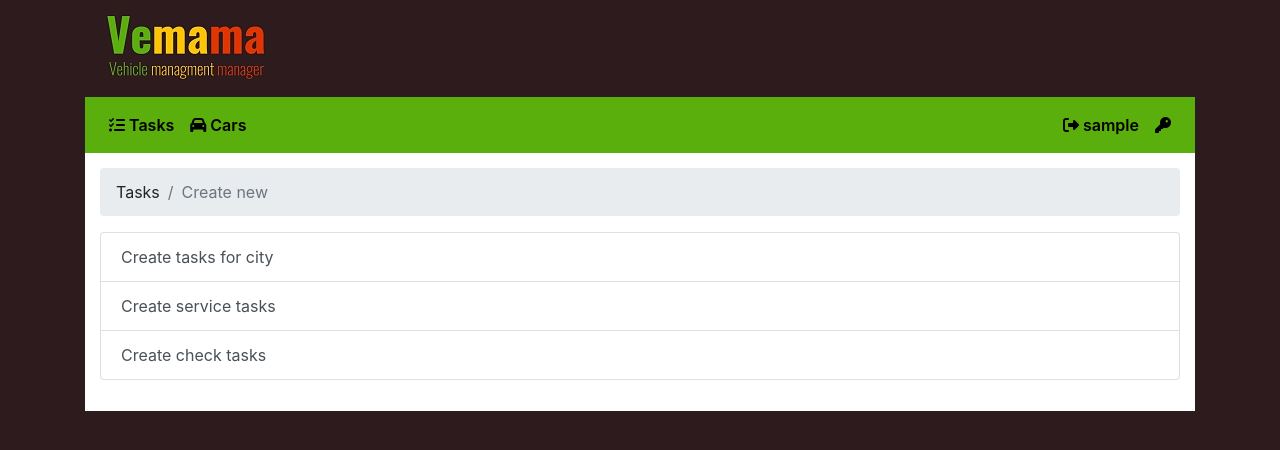
After one commit to Fasther/Vemama, a Django app: page /tasks/create in a window 1280 px wide. The commit adds this page. Shown: the top 450 px of the page. Run offline with Django 3.2, Linux system fonts and the light colour scheme; the visitor is signed in with stand-in values (Sample User, id 1); some libraries are stand-ins or nearby versions.

Commit message:
Create tasks index

```diff
--- a/vemama/tasks/create_tasks.py
+++ b/vemama/tasks/create_tasks.py
@@ -33,3 +33,4 @@ def create_service_tasks():
             if not tasks_already_exist(car, task_name): # if task is not existing...
                 create_task(car, task_name)
                 tasks_created += 1
+    return tasks_created
--- /dev/null
+++ b/vemama/tasks/templates/tasks/create_tasks.html
@@ -0,0 +1,28 @@
+{% extends "base.html" %}
+
+{% block content %}
+
+<nav>
+  <ol class="breadcrumb">
+    <li class="breadcrumb-item">Tasks</li>
+    <li class="breadcrumb-item active">Create new</li>
+  </ol>
+</nav>
+<p></p>
+{% if view.kwargs.message %}
+<div class="alert alert-primary" role="alert">
+  I have created {{view.kwargs.message}} new tasks.
+</div>
+{% endif %}
+
+<div class="list-group">
+    <a class="list-group-item list-group-item-action" href="#"> Create tasks for city </a>
+    <a class="list-group-item list-group-item-action" href="#"> Create service tasks </a>
+    <a class="list-group-item list-group-item-action" href="#"> Create check tasks </a>
+</div>
+
+
+
+<p></p>
+
+{% endblock %}
--- a/vemama/tasks/templates/tasks/tasks_index.html
+++ b/vemama/tasks/templates/tasks/tasks_index.html
@@ -18,7 +18,7 @@
     <a class="list-group-item list-group-item-action" href="{% url 'tasks:unassigned_tasks' %}"> Unassigned </a>
     <a class="list-group-item list-group-item-action" href="{% url 'tasks:overdue_tasks' %}"> Overdue </a>
     <a class="list-group-item list-group-item-action" href="{% url 'tasks:completed_tasks' %}"> Completed </a>
-    <a class="list-group-item list-group-item-action" href="#"> Create new </a>
+    <a class="list-group-item list-group-item-action" href="{% url 'tasks:create_tasks' %}"> Create new tasks </a>
 </div>
 {% endif %}
 
--- a/vemama/tasks/urls.py
+++ b/vemama/tasks/urls.py
@@ -14,4 +14,5 @@ urlpatterns = [
     path("<str:last>/<int:pk>", views.TaskDetail.as_view(), name="task_detail"),
     path("<str:last>/<int:pk>/edit", views.EditTask.as_view(), name="task_edit"),
     path("<str:last>/<int:pk>/complete", views.mark_as_complete, name="task_complete"),
+    path("create", views.CreateTasks.as_view(), name="create_tasks"),
 ]
--- a/vemama/tasks/views.py
+++ b/vemama/tasks/views.py
@@ -108,6 +108,10 @@ class EditTask(LoginRequiredMixin, UpdateView):
         return reverse("tasks:task_detail", kwargs={"last": last, "pk": pk})
 
 
+class CreateTasks(LoginRequiredMixin, TemplateView):
+    template_name = "tasks/create_tasks.html"
+
+
 @login_required
 def mark_as_complete(request, pk, last):
     task = get_object_or_404(Task, pk=pk)
```
